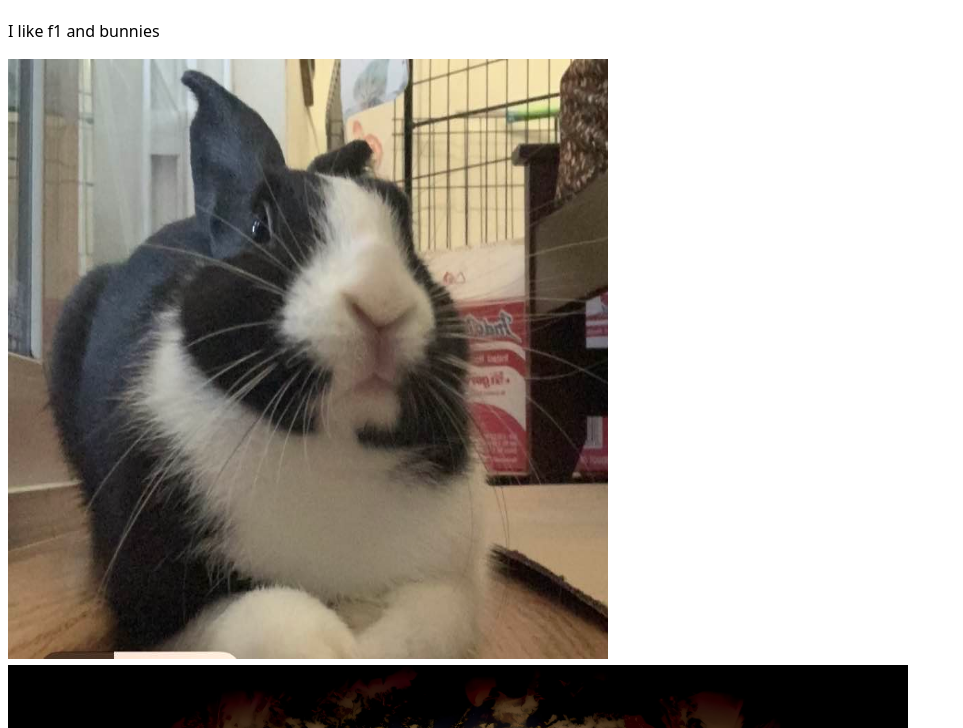
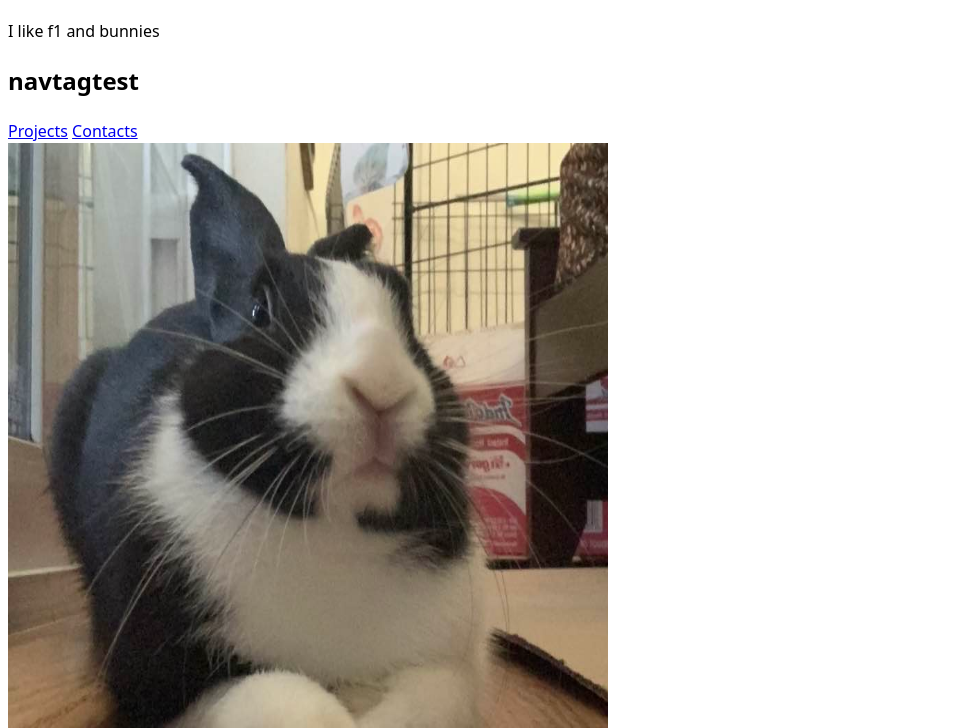
Before and after one commit to Kevin-Wu-12/portfolio, a plain HTML site: page index.html in a window 1280 px wide. Shown: the part 72-800 px from the top of the page, without its empty margins (0-963 px from the left). Drawn offline with Linux system fonts and the light colour scheme.

Commit message:
links added

```diff
--- a/index.html
+++ b/index.html
@@ -9,6 +9,18 @@
     <link rel="stylesheet" href="style.css">
 </head>
 <body>
+
+    <h2> navtagtest </h2>
+
+
+    <nav>
+        <a href="projects//index.html">Projects</a>
+        <a href="contact/index.html">Contacts</a>
+
+    </nav>
+
+
+
     <img src="images/bunny.jpg" alt="My bunny" width="600" height="600">
     <img src="images/edge.jpg" alt="Favorite Anime" width="900">
 </body>
```
